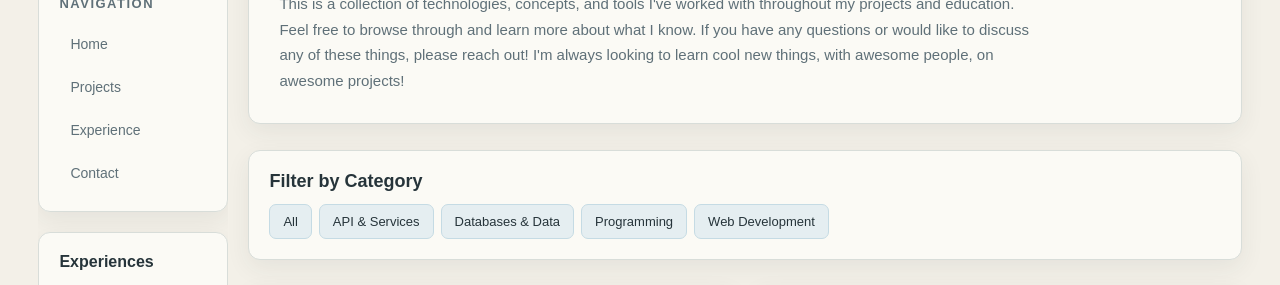
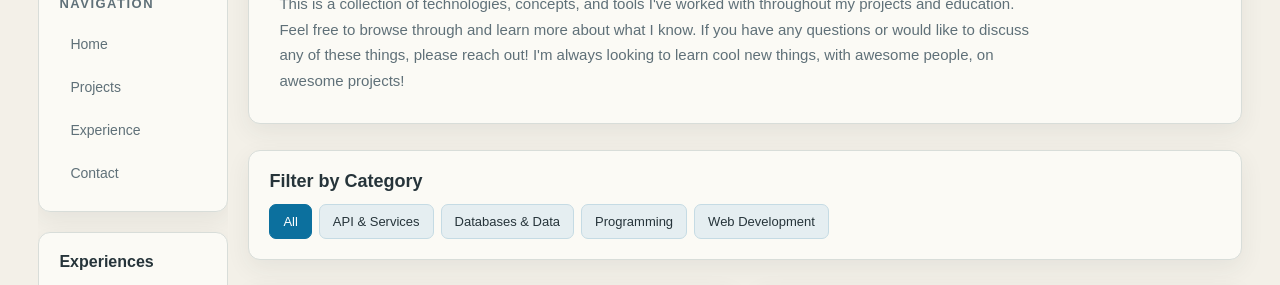
Before and after one commit to Triadic7/portfolio, a plain HTML site: page experience.html in a window 1280 px wide. Shown: the part 515-800 px from the top of the page. Drawn offline with Linux system fonts and the light colour scheme.

Commit message:
Switched up filter style in a massive way.

```diff
--- a/css/experience.css
+++ b/css/experience.css
@@ -228,6 +228,12 @@
     background: #d7e8ee;
     border-color: #0c709e;
     color: #0c709e;
+}
+
+.filter-buttons button.active {
+    background: #0c709e;
+    border-color: #0c709e;
+    color: #ffffff;
 }
 
 html {
```
